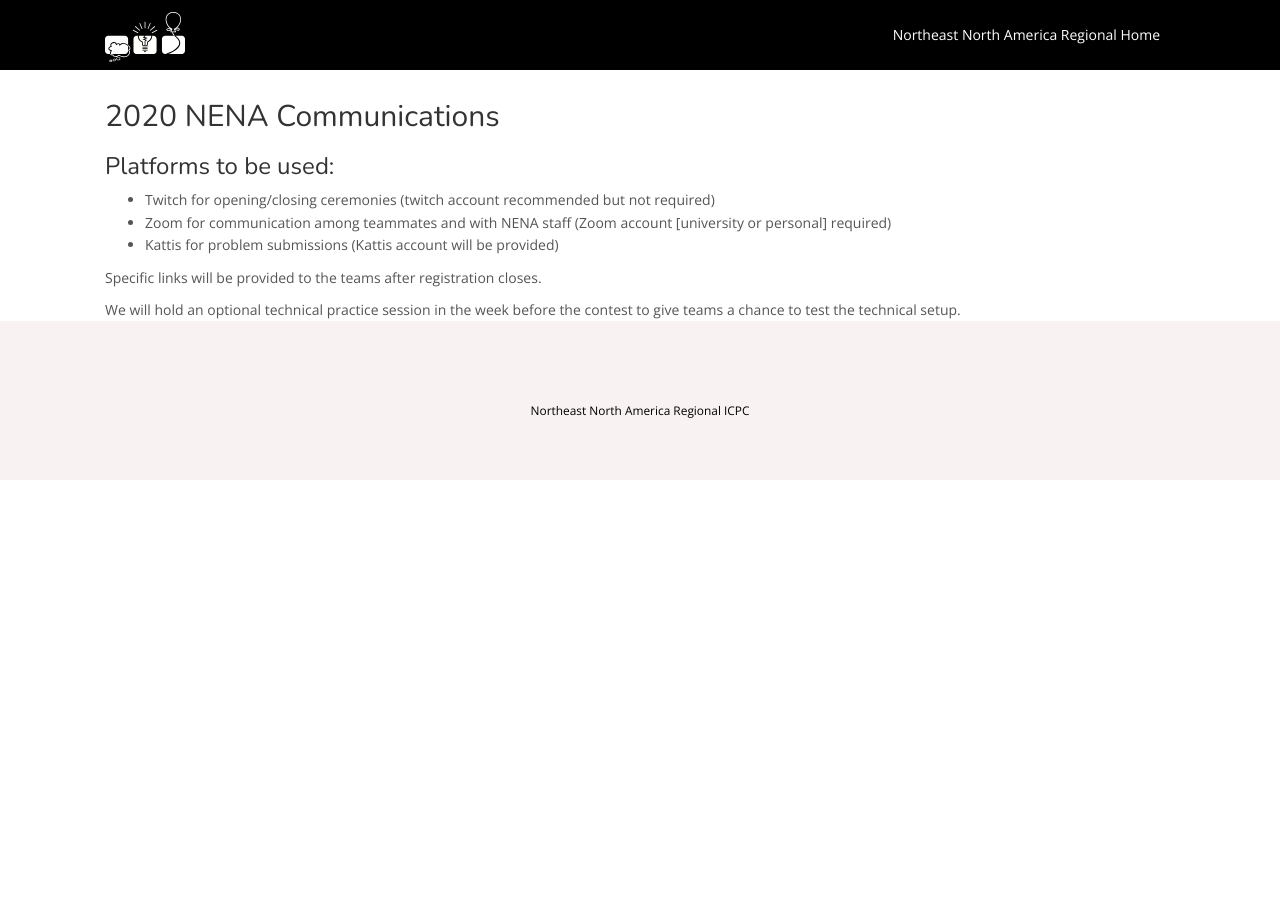
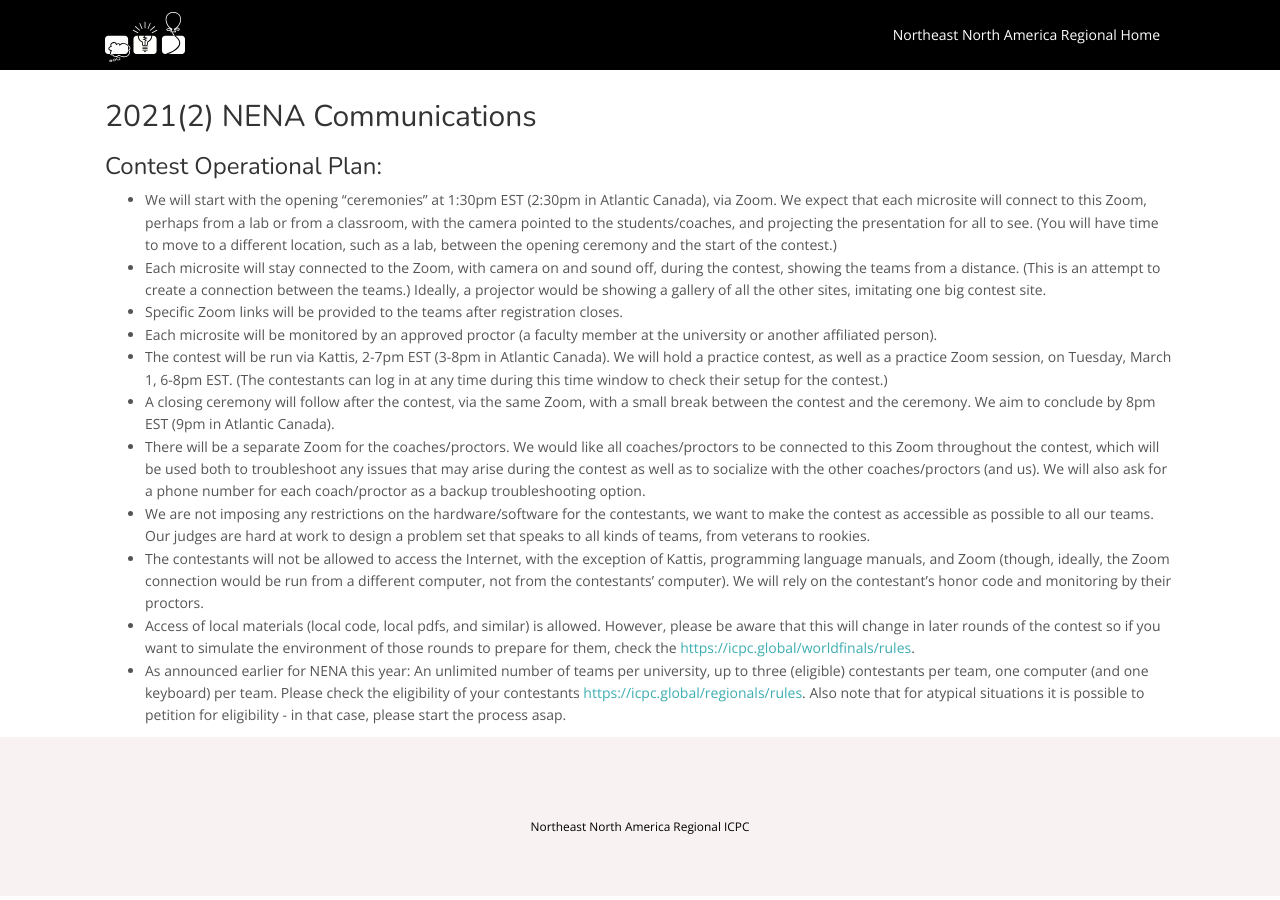
Before and after one commit to icpc/na-northeast-web, a Jekyll site: the page built from docs/nac_comms.md, in a window 1280 px wide. Built offline with Jekyll 4.4.1, drawn with Linux system fonts in a browser that asks for light colours; nearby versions of some CDN libraries.

Commit message:
Updated nac_comms with 2021 contest plan

```diff
--- a/docs/nac_comms.md
+++ b/docs/nac_comms.md
@@ -3,16 +3,70 @@
 title: NENA Communications
 ---
 
-## 2020 NENA Communications
+## 2021(2) NENA Communications
 
 <!-- #### NENA Official Site [http://nac.icpc.global](http://nac.icpc.global) -->
 
-### Platforms to be used:
+### Contest Operational Plan:
 
-- Twitch for opening/closing ceremonies (twitch account recommended but not required)
-- Zoom for communication among teammates and with NENA staff (Zoom account [university or personal] required)
-- Kattis for problem submissions (Kattis account will be provided)
+- We will start with the opening "ceremonies" at 1:30pm EST (2:30pm in
+  Atlantic Canada), via Zoom. We expect that each microsite will
+  connect to this Zoom, perhaps from a lab or from a classroom, with
+  the camera pointed to the students/coaches, and projecting the
+  presentation for all to see. (You will have time to move to a
+  different location, such as a lab, between the opening ceremony and
+  the start of the contest.)
 
-Specific links will be provided to the teams after registration closes.
+- Each microsite will stay connected to the Zoom, with camera on and
+  sound off, during the contest, showing the teams from a
+  distance. (This is an attempt to create a connection between the
+  teams.) Ideally, a projector would be showing a gallery of all the
+  other sites, imitating one big contest site.
 
-We will hold an optional technical practice session in the week before the contest to give teams a chance to test the technical setup.
+- Specific Zoom links will be provided to the teams after registration closes.
+
+- Each microsite will be monitored by an approved proctor (a faculty
+  member at the university or another affiliated person).
+
+- The contest will be run via Kattis, 2-7pm EST (3-8pm in Atlantic
+  Canada). We will hold a practice contest, as well as a practice Zoom
+  session, on Tuesday, March 1, 6-8pm EST. (The contestants can log in
+  at any time during this time window to check their setup for the
+  contest.)
+
+- A closing ceremony will follow after the contest, via the same Zoom,
+  with a small break between the contest and the ceremony. We aim to
+  conclude by 8pm EST (9pm in Atlantic Canada).
+
+- There will be a separate Zoom for the coaches/proctors. We would
+  like all coaches/proctors to be connected to this Zoom throughout
+  the contest, which will be used both to troubleshoot any issues that
+  may arise during the contest as well as to socialize with the other
+  coaches/proctors (and us). We will also ask for a phone number for
+  each coach/proctor as a backup troubleshooting option.
+
+- We are not imposing any restrictions on the hardware/software for
+  the contestants, we want to make the contest as accessible as
+  possible to all our teams. Our judges are hard at work to design a
+  problem set that speaks to all kinds of teams, from veterans to
+  rookies.
+
+- The contestants will not be allowed to access the Internet, with the
+  exception of Kattis, programming language manuals, and Zoom (though,
+  ideally, the Zoom connection would be run from a different computer,
+  not from the contestants' computer). We will rely on the
+  contestant's honor code and monitoring by their proctors.
+
+- Access of local materials (local code, local pdfs, and similar) is
+  allowed. However, please be aware that this will change in later
+  rounds of the contest so if you want to simulate the environment of
+  those rounds to prepare for them, check the
+  [https://icpc.global/worldfinals/rules](Computing Environment).
+
+- As announced earlier for NENA this year: An unlimited number of
+  teams per university, up to three (eligible) contestants per team,
+  one computer (and one keyboard) per team. Please check the
+  eligibility of your contestants
+  [https://icpc.global/regionals/rules](here). Also note that for atypical
+  situations it is possible to petition for eligibility - in that
+  case, please start the process asap.
```
